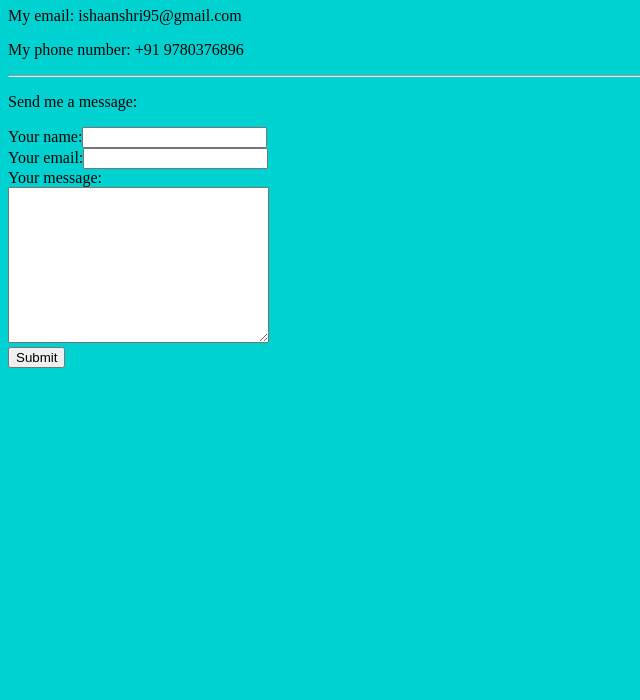
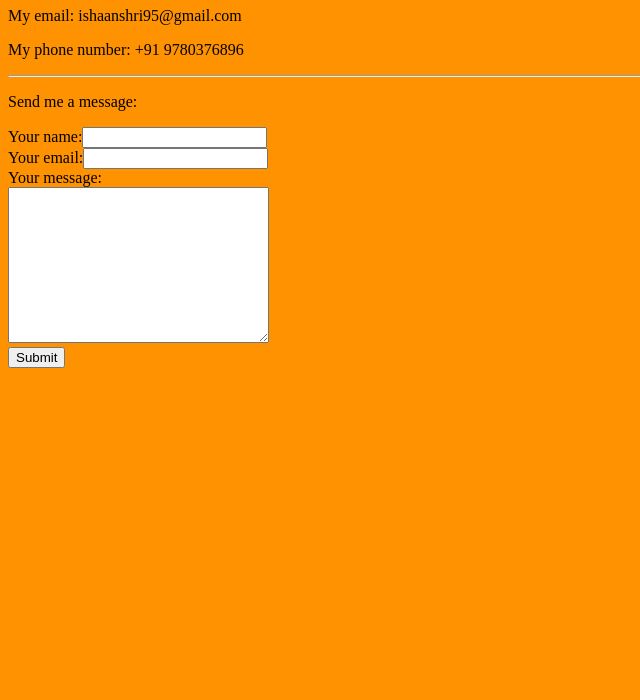
Before and after one commit to shrivastava95/portfolio, a plain HTML site: page docs/contact.html in a window 1280 px wide. Shown: the part 100-800 px from the top of the page, without its empty margins (0-640 px from the left). Drawn offline with Linux system fonts and the light colour scheme.

Commit message:
Update contact.html

```diff
--- a/docs/contact.html
+++ b/docs/contact.html
@@ -4,7 +4,7 @@
     <meta charset="UTF-8">
     <title>Contact me</title>
 </head>
-<body style="background-color: #00D2D2">
+<body style="background-color: #FF9200">
     <a href='index.html'>⬅Home</a>
     <br />
     <h1>Contact me</h1>
```
